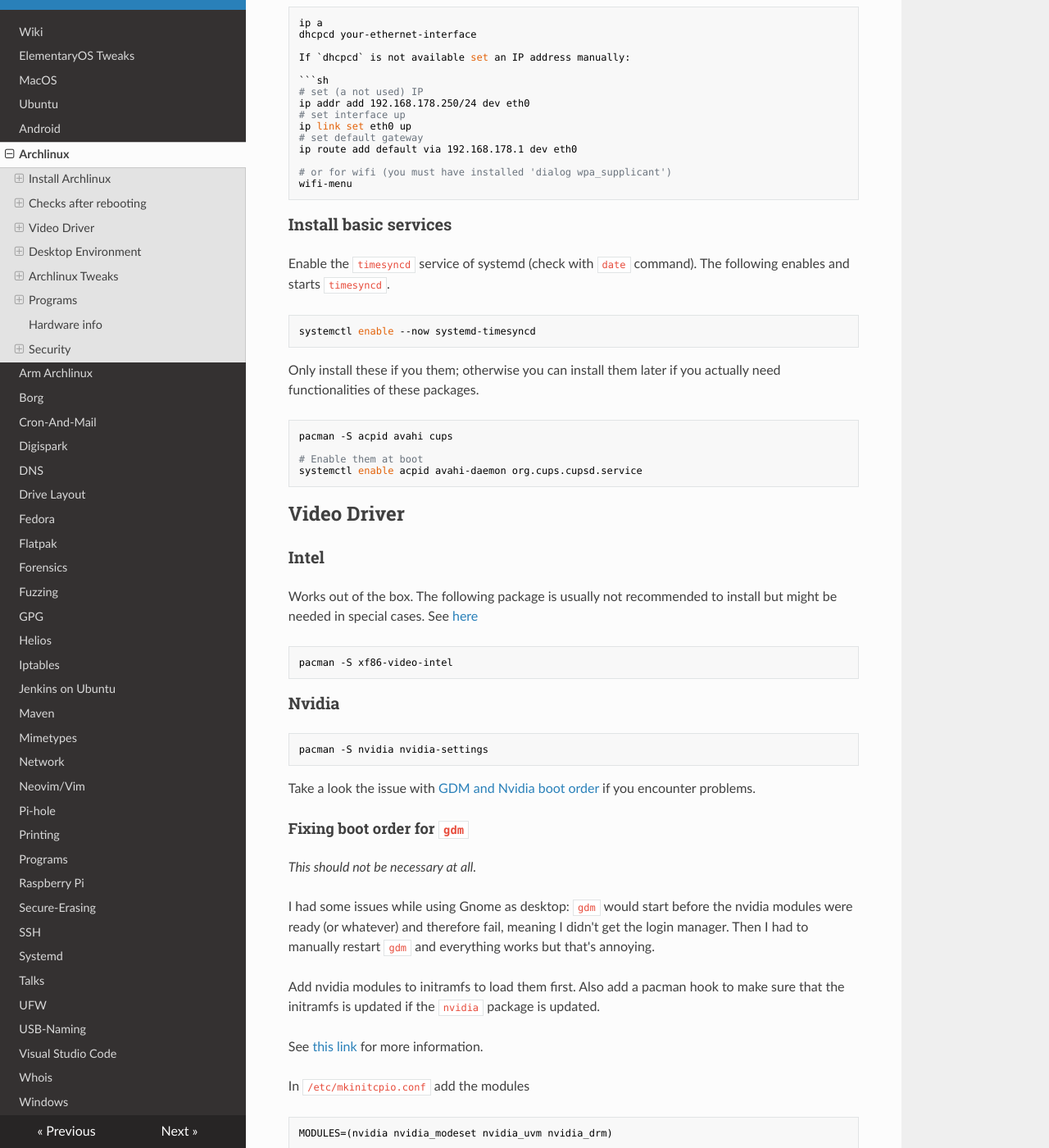
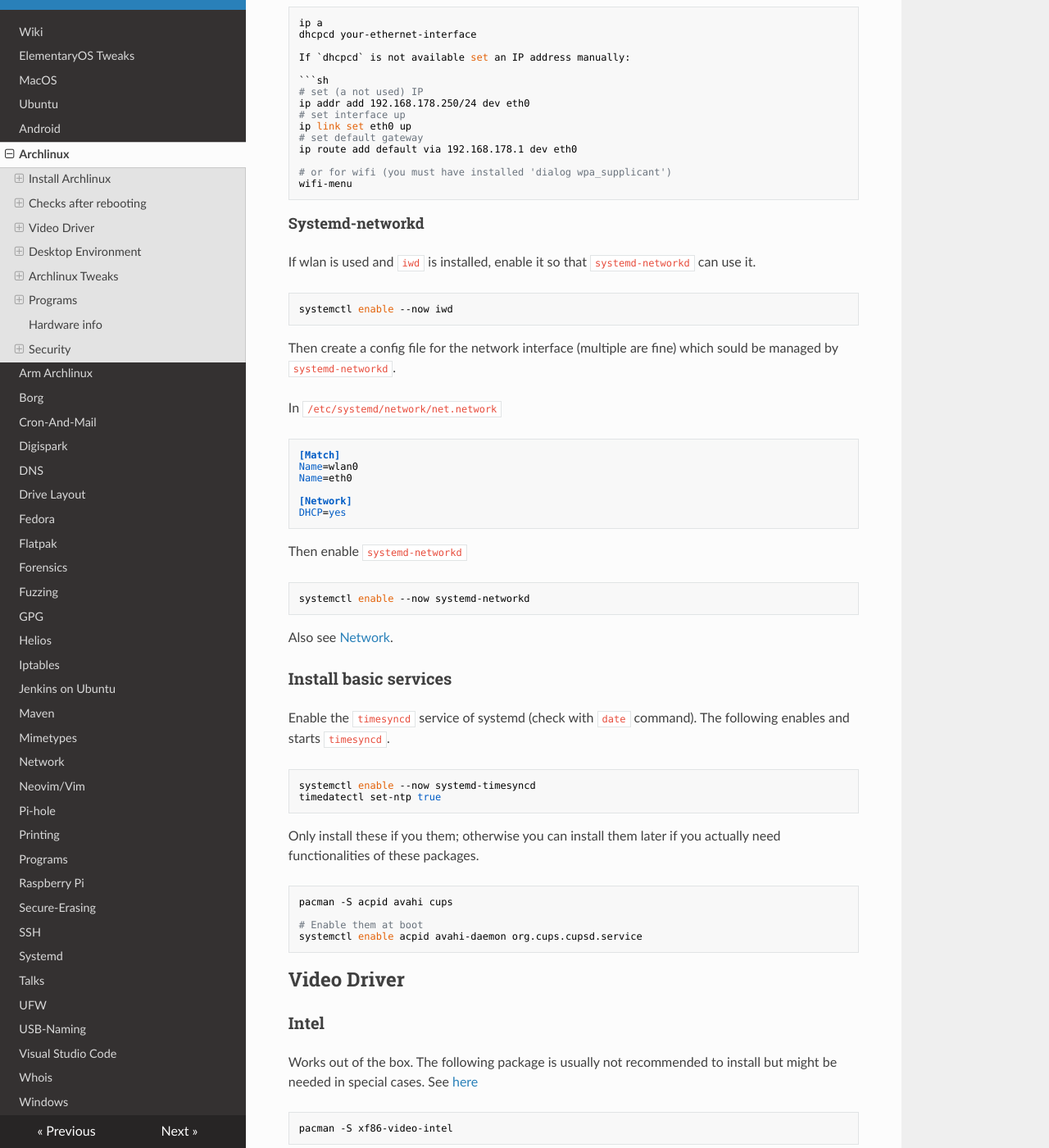
Before and after one commit to Maaxxs/wiki, an MkDocs documentation site: the page built from docs/archlinux.md, in a window 1280 px wide and 1400 px high, scrolled down 6609 px. Shown: the whole window at 82% size. Built offline with MkDocs 1.6.1, drawn with Linux system fonts in a browser that asks for light colours; nearby versions of some CDN libraries; some of the changed text lies outside the part shown.

Commit message:
Add `iwd` for wlan networks. audio config for sway

````diff
--- a/docs/archlinux.md
+++ b/docs/archlinux.md
@@ -140,7 +140,7 @@ vim /etc/pacman.d/mirrorlist
 
 ```sh
 # Add dialog and wpa_supplicant if installing on a computer connected via wlan.
-pacstrap /mnt base base-devel linux linux-firmware intel-ucode bash-completion dhcpcd (dialog wpa_supplicant)
+pacstrap /mnt base base-devel linux linux-firmware intel-ucode bash-completion (iwd)
 ```
 
 ### Generate File system Table
@@ -386,6 +386,34 @@ ip route add default via 192.168.178.1 dev eth0
 wifi-menu
 ```
 
+#### Systemd-networkd
+If wlan is used and `iwd` is installed, enable it so that `systemd-networkd` can
+use it.
+```sh
+systemctl enable --now iwd
+```
+
+Then create a config file for the network interface (multiple are fine) which
+sould be managed by `systemd-networkd`.
+
+In `/etc/systemd/network/net.network`
+```
+[Match]
+Name=wlan0
+Name=eth0
+
+[Network]
+DHCP=yes
+```
+
+Then enable `systemd-networkd`
+```sh
+systemctl enable --now systemd-networkd
+```
+
+Also see [Network](./network.md).
+
+
 ### Install basic services
 
 Enable the `timesyncd` service of systemd (check with `date` command). The
@@ -393,6 +421,7 @@ following enables and starts `timesyncd`.
 
 ```sh
 systemctl enable --now systemd-timesyncd
+timedatectl set-ntp true
 ```
 
 Only install these if you them; otherwise you can install them later if you
@@ -548,9 +577,24 @@ pacman -S xorg-server xorg-xinit xfce4 xfce4-goodies lightdm lightdm-gtk-greeter
 
 # enable for boot
 systemctl enable lightdm NetworkManager
+```
 
-# install some audio stuff
+For `pulseaudio` and `alsa` install the following:
+```sh
 pacman -S (alsa-tools) alsa-utils pulseaudio-alsa pulseaudio-bluetooth pavucontrol
+```
+
+I use pipewire as a full replacement for pulseaudio and pulseaudio-bluetooth.
+Install
+```sh
+pacman -S pipewire pipewire-pulse pavucontrol (pamixer)
+```
+
+The following is required for WebRTC screen sharing `xdg-desktop-portal` and
+a backend for it, eg. for `sway`:
+```sh
+pacman -S xdg-desktop-portal pipewire-media-session xdg-desktop-portal-wlr
+# Gnome: xdg-desktop-portal-gtk
 ```
 
 #### XFCE Logout
@@ -592,6 +636,12 @@ See issue with [`gdm` and Nvidia](#fixing-boot-order-for-gdm)
 
 
 ## Archlinux Tweaks
+
+### Power
+
+```sh
+pacman -S upower
+```
 
 ### OBS Studio
 
````
